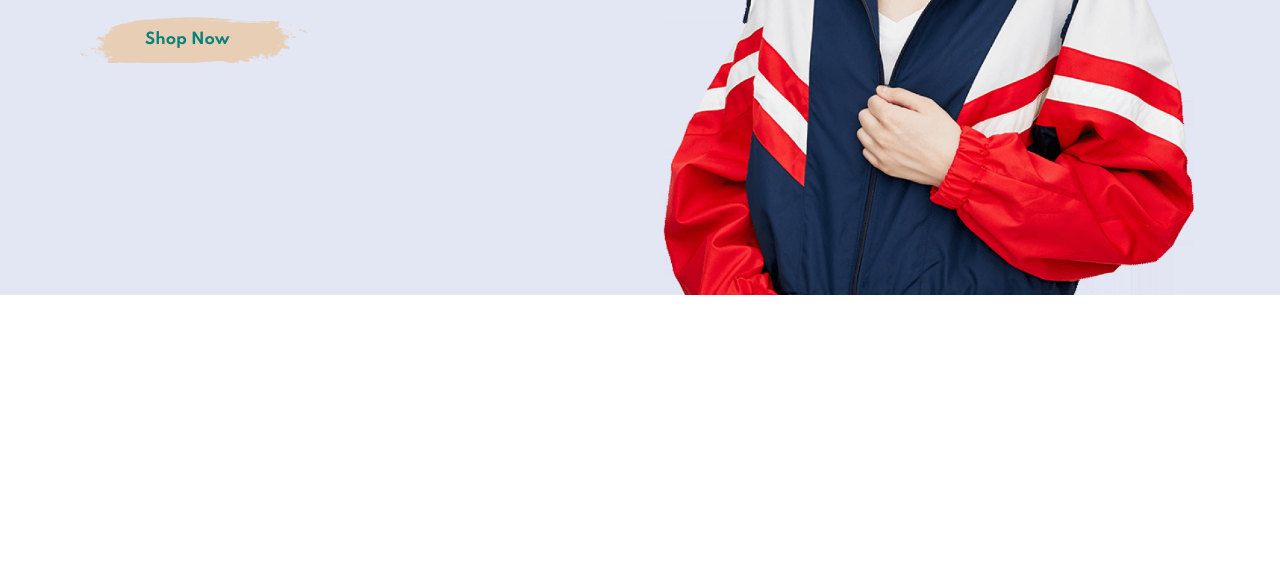
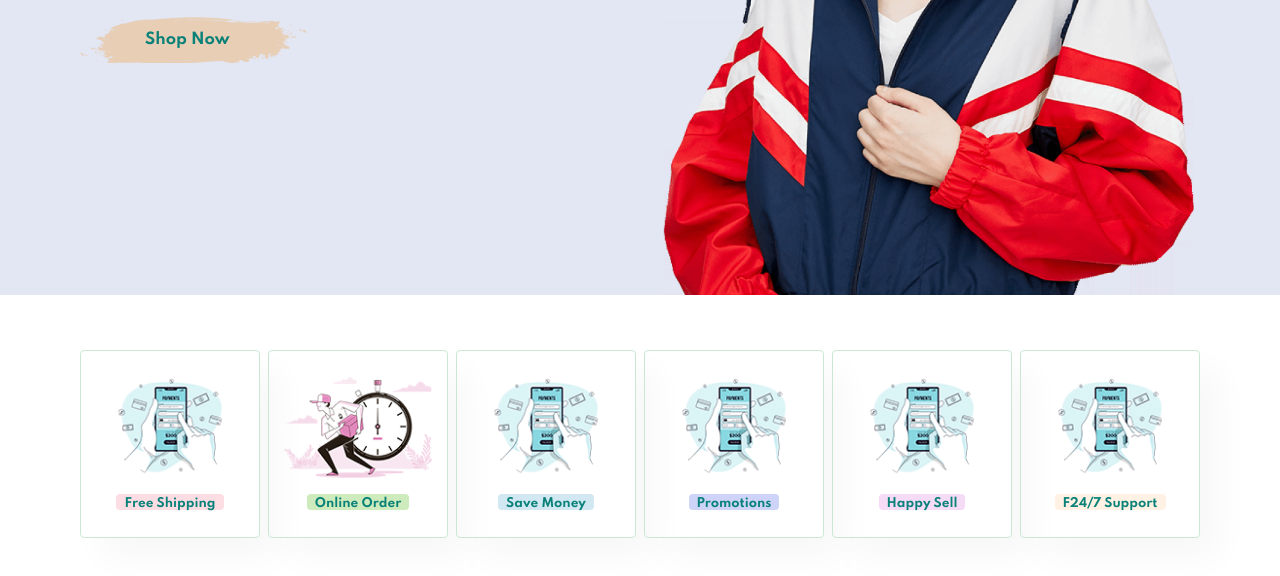
Before and after one commit to nkatha1/E-commerce-website, a plain HTML site: page index.html in a window 1280 px wide. Shown: the part 484-1060 px from the top of the page. Before the commit the page ends 800 px from the top, so only its background shows below. Drawn offline with Linux system fonts and the light colour scheme.

Commit message:
features sub-section done

```diff
--- a/index.html
+++ b/index.html
@@ -31,6 +31,38 @@
         <button>Shop Now</button>
     </section>
 
+    <section id="feature" class="section-p1">
+        <div class="fe-box">
+            <img src="images/features/f1.png" alt="">
+            <h6>Free Shipping</h6>
+        </div>
+
+        <div class="fe-box">
+            <img src="images/features/f2.png" alt="">
+            <h6>Online Order</h6>
+        </div>
+
+        <div class="fe-box">
+            <img src="images/features/f1.png" alt="">
+            <h6>Save Money</h6>
+        </div>
+
+        <div class="fe-box">
+            <img src="images/features/f1.png" alt="">
+            <h6>Promotions</h6>
+        </div>
+
+        <div class="fe-box">
+            <img src="images/features/f1.png" alt="">
+            <h6>Happy Sell</h6>
+        </div>
+
+        <div class="fe-box">
+            <img src="images/features/f1.png" alt="">
+            <h6>F24/7 Support</h6>
+        </div>
+    </section>
+
 
 
     <script src="https://kit.fontawesome.com/33917e091e.js" crossorigin="anonymous"></script>
--- a/style.css
+++ b/style.css
@@ -125,5 +125,62 @@ p {
     cursor: pointer;
     font-weight: 700;
     font-size: 15px;
+}
+
+/* feature section */
+#feature {
+    display: flex;
+    align-items: center;
+    justify-content: space-between;
+    /* flex-wrap: wrap; */
+}
+
+#feature .fe-box {
+    width: 180px;
+    text-align: center;
+    padding: 25px 15px;
+    box-shadow: 20px 20px 34px rgba(0, 0, 0, 0.03);
+    border: 1px solid #cce7d0;
+    border-radius: 4px;
+    margin: 15px 0;
+}
+
+#feature .fe-box:hover {
+    box-shadow: 10px 10px 54px rgba(70, 62, 221, 0.1);
+}
+
+#feature .fe-box img {
+    width: 100%;
+    margin-bottom: 10px;
+}
+
+#feature .fe-box h6 {
+    display: inline-block;
+    padding: 9px 8px 6px 8px;
+    line-height: 1px;
+    border-radius: 4px;
+    color: #088178;
+    background-color: #fddde4;
 
 }
+
+#feature .fe-box:nth-child(2) h6 {
+    background-color: #cdebbc;
+}
+
+#feature .fe-box:nth-child(3) h6 {
+    background-color: #d1e8f2;
+}
+
+#feature .fe-box:nth-child(4) h6 {
+    background-color: #cdd4f8;
+}
+
+#feature .fe-box:nth-child(5) h6 {
+    background-color: #f6dbf6;
+}
+
+
+#feature .fe-box:nth-child(6) h6 {
+    background-color: #fff2e5;
+}
```
Also changed, not shown: images/features/f1.png (added), images/features/f2.png (added), images/features/f3.png (added), images/features/f4.png (added), images/features/f5.png (added), images/features/f6.png (added).
